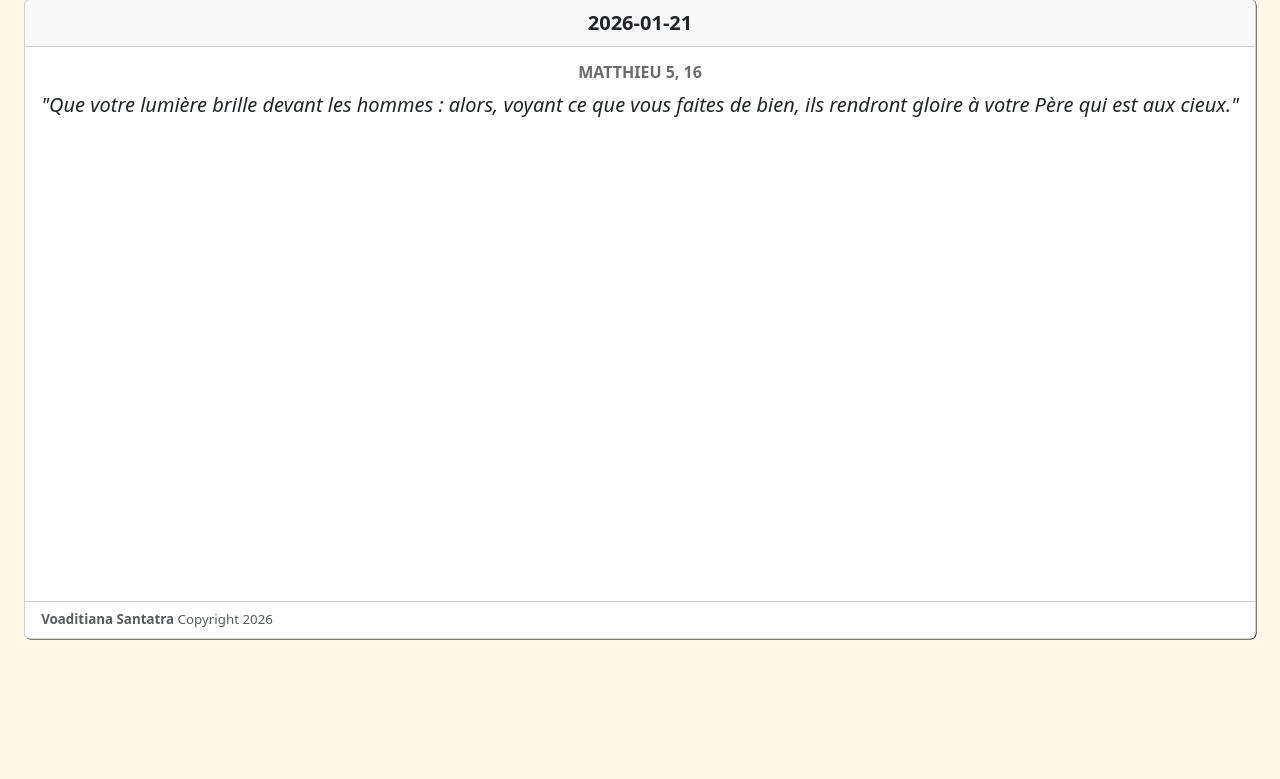
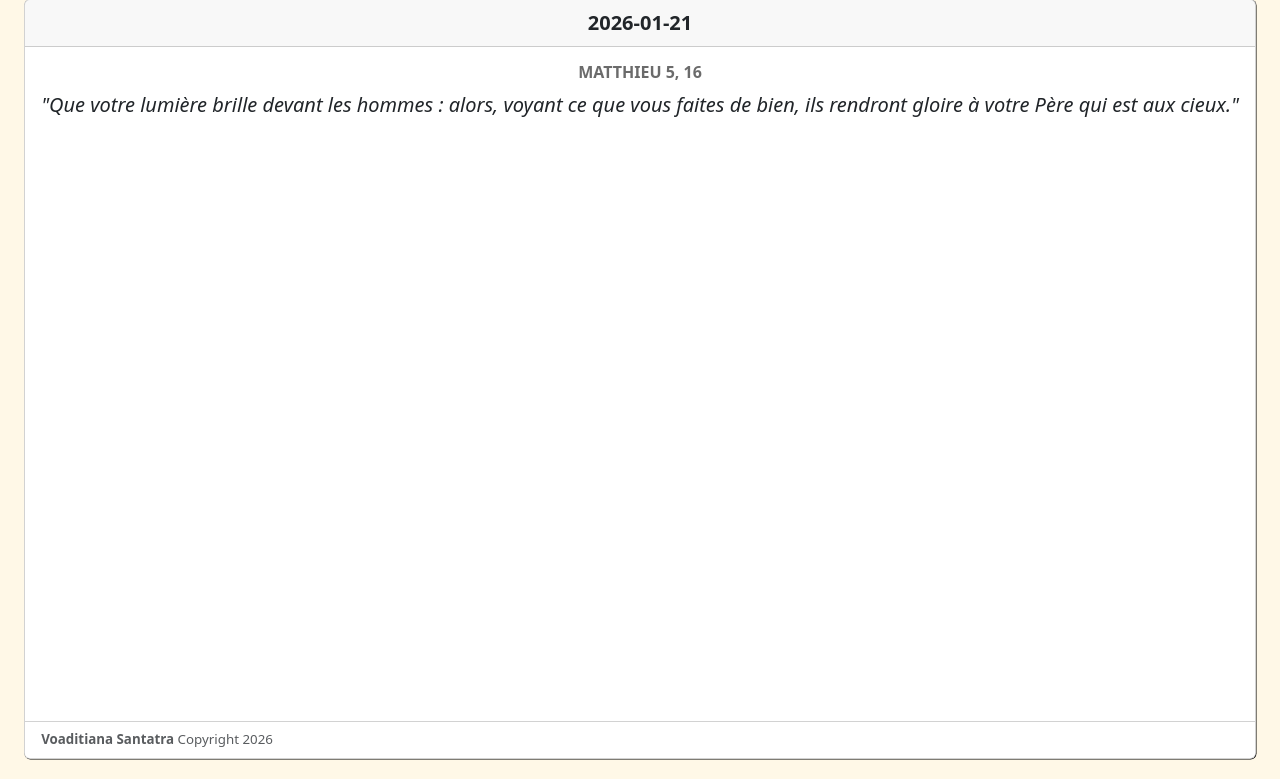
Before and after one commit to Voaditiana/vavaka, a Django app: page / in a window 1280 px wide. Shown: the part 21-800 px from the top of the page. Run offline with Django 5.2, Linux system fonts and the light colour scheme.

Commit message:
Increase card height from 80vh to 95vh

```diff
--- a/static/css/style.css
+++ b/static/css/style.css
@@ -5,7 +5,7 @@ body {
 }
 
 #card {
-    height: 80vh;
+    height: 95vh;
     width: fit-content;
     margin: 0px auto;
     margin-top: 20px;
```
